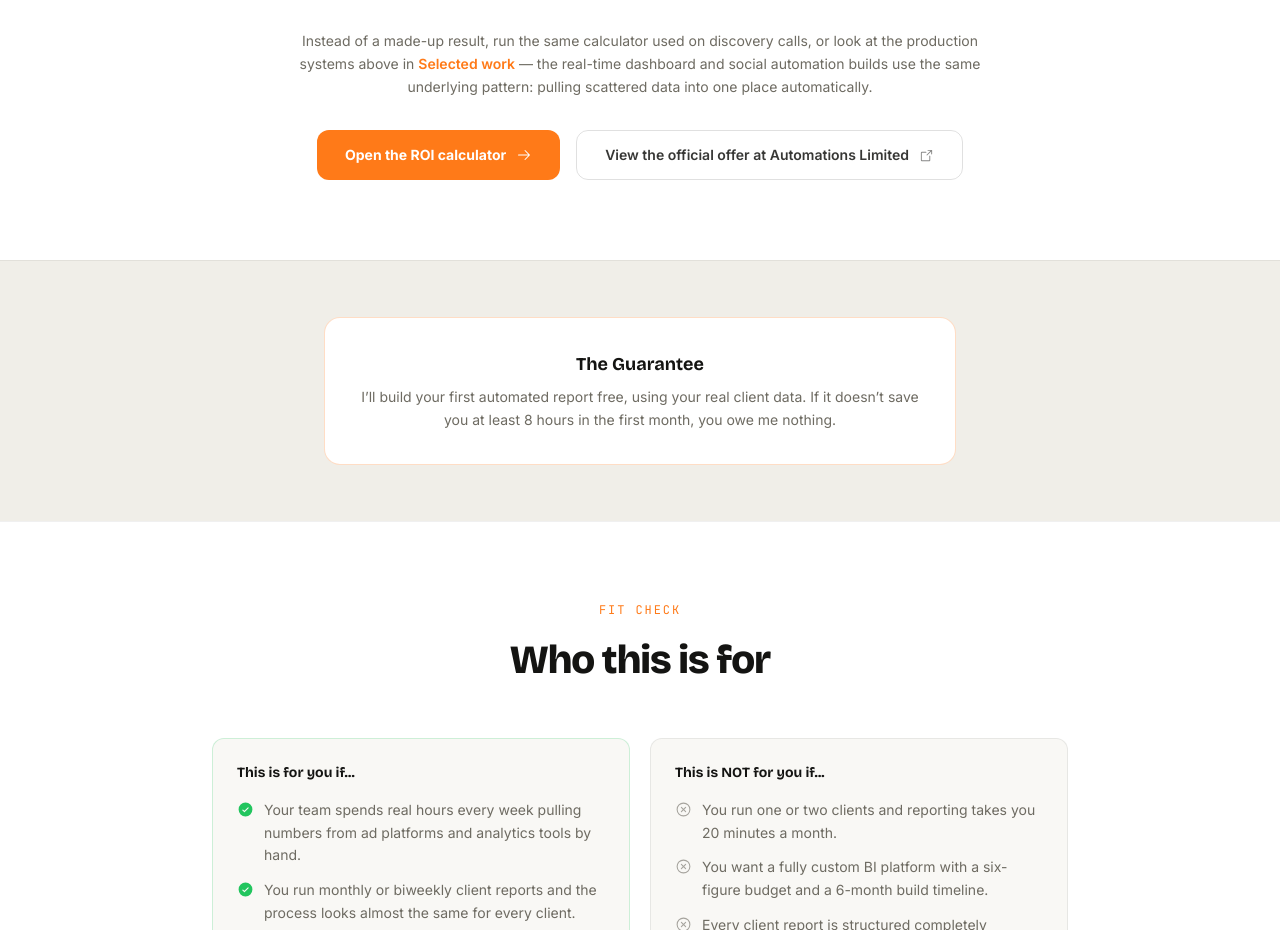
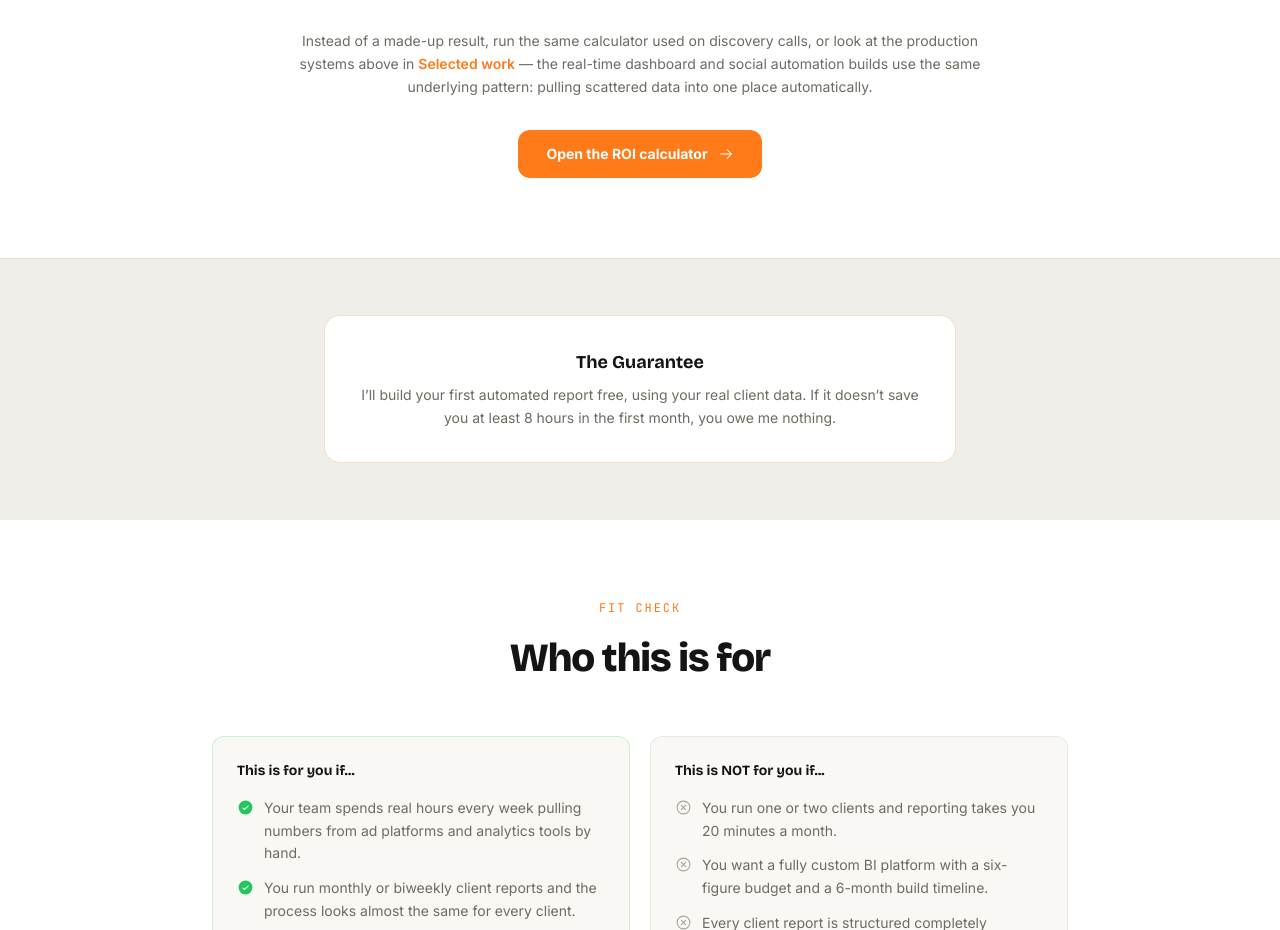
Before and after one commit to MustafaHaider758/mustafa-ai-automation-expert-portfolio, a Next.js app: page /agency-reporting in a window 1280 px wide. Shown: the part 2186-3116 px from the top of the page. Built offline with nearby package versions, Linux system fonts and the light colour scheme.

Commit message:
Remove Automations Limited link from agency reporting proof section

```diff
--- a/app/agency-reporting/page.js
+++ b/app/agency-reporting/page.js
@@ -15,7 +15,6 @@ import {
   CheckCircle,
   XCircle,
   ArrowRight,
-  ArrowSquareOut,
   EnvelopeSimple,
 } from '@phosphor-icons/react'
 
@@ -220,16 +219,6 @@ export default function AgencyReportingPage() {
                 Open the ROI calculator
                 <ArrowRight size={16} />
               </a>
-              <a
-                href="https://www.automationslimited.com/agency-reporting"
-                target="_blank"
-                rel="noopener noreferrer"
-                className="inline-flex items-center justify-center gap-2.5 px-7 py-3.5 font-body font-semibold text-sm rounded-xl transition-all hover:-translate-y-0.5"
-                style={{ border: '1.5px solid rgba(0,0,0,0.12)', color: 'rgba(20,20,18,0.85)' }}
-              >
-                View the official offer at Automations Limited
-                <ArrowSquareOut size={15} className="opacity-60" />
-              </a>
             </div>
           </div>
         </section>
```
